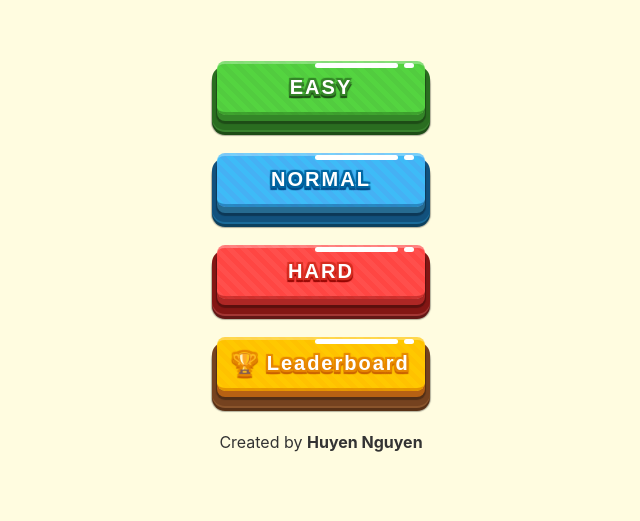
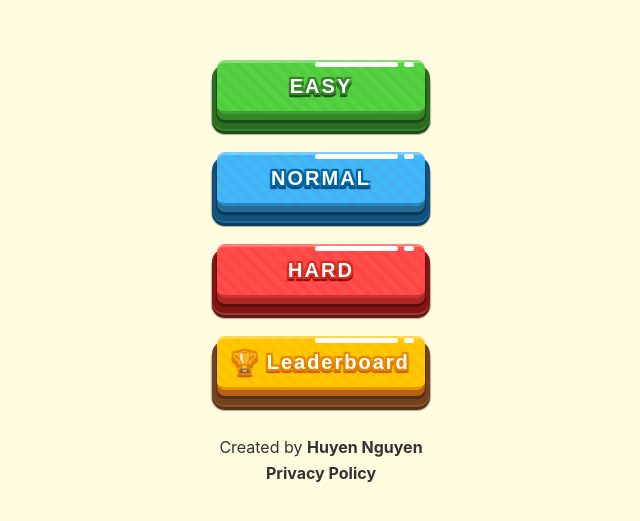
Before and after one commit to huyenngn/OAnQuan-Game, a Vue app in the folder frontend/: page / in a window 1280 px wide. Shown: the part 149-670 px from the top of the page, without its empty margins (319-959 px from the left). Built offline with nearby package versions, Linux system fonts and the light colour scheme; no server answers.

Commit message:
fix: Add privacy policy

```diff
--- a/frontend/src/views/MenuView.vue
+++ b/frontend/src/views/MenuView.vue
@@ -17,10 +17,14 @@ import { RouterLink } from 'vue-router';
         <RouterLink to="leaderboard">
             <Button color="orange">🏆 Leaderboard</Button>
         </RouterLink>
-        <p>
-            Created by <a href="https://huyenngn.github.io/" target="_blank">Huyen Nguyen</a>
-        </p>
     </nav>
+    <p>
+        Created by <a href="https://huyenngn.github.io/" target="_blank">Huyen Nguyen</a>
+    </p>
+    <p>
+        <a href="https://www.freeprivacypolicy.com/live/aede0996-f435-4b28-a7fa-8eed29173886" target="_blank">Privacy
+            Policy</a>
+    </p>
 </template>
 
 <style scoped>
@@ -28,10 +32,10 @@ nav {
     display: flex;
     flex-direction: column;
     gap: 0.5rem;
+    margin: 1em;
 }
 
 p {
-    margin-top: 1em;
     font-size: 1rem;
 }
 
```
